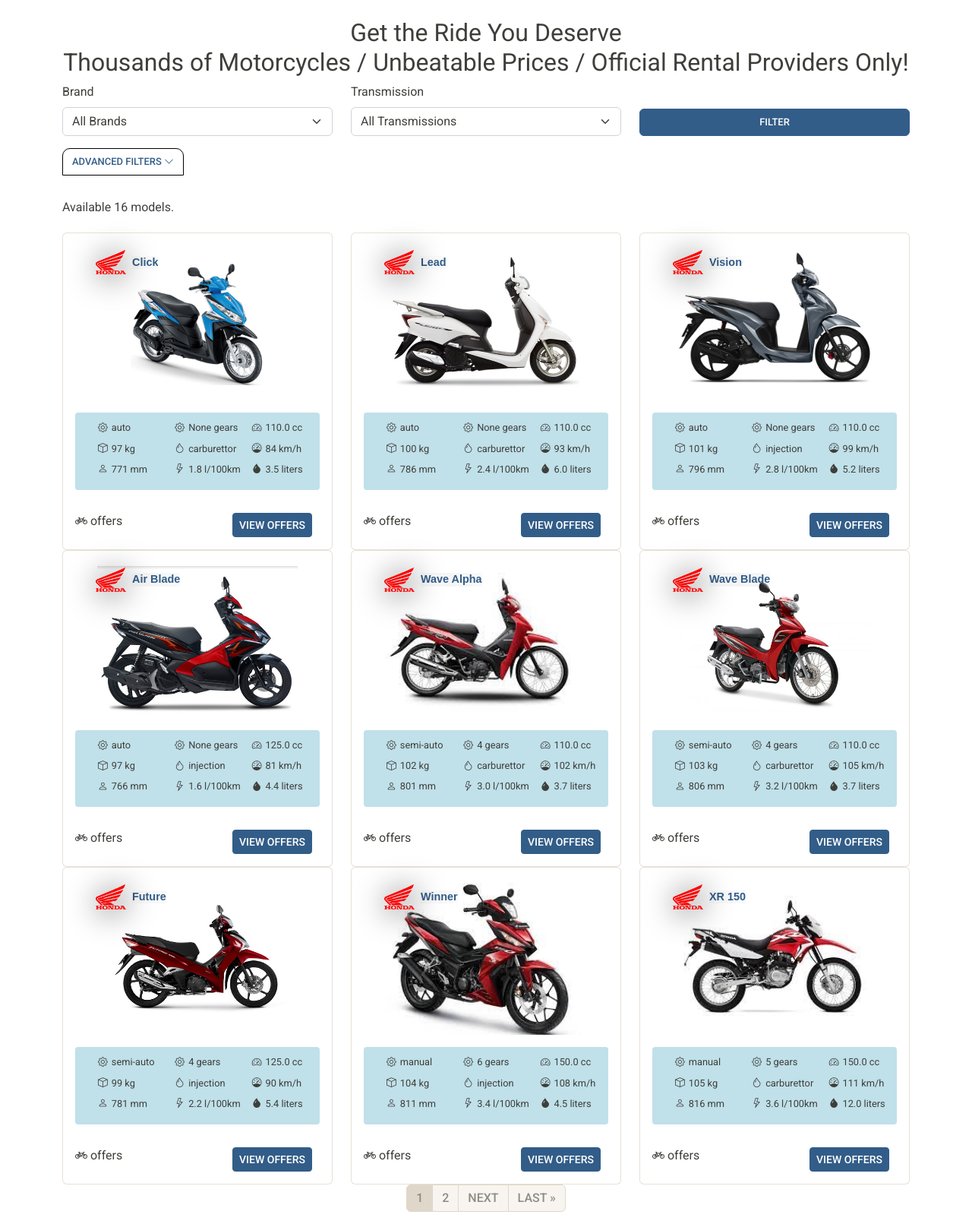
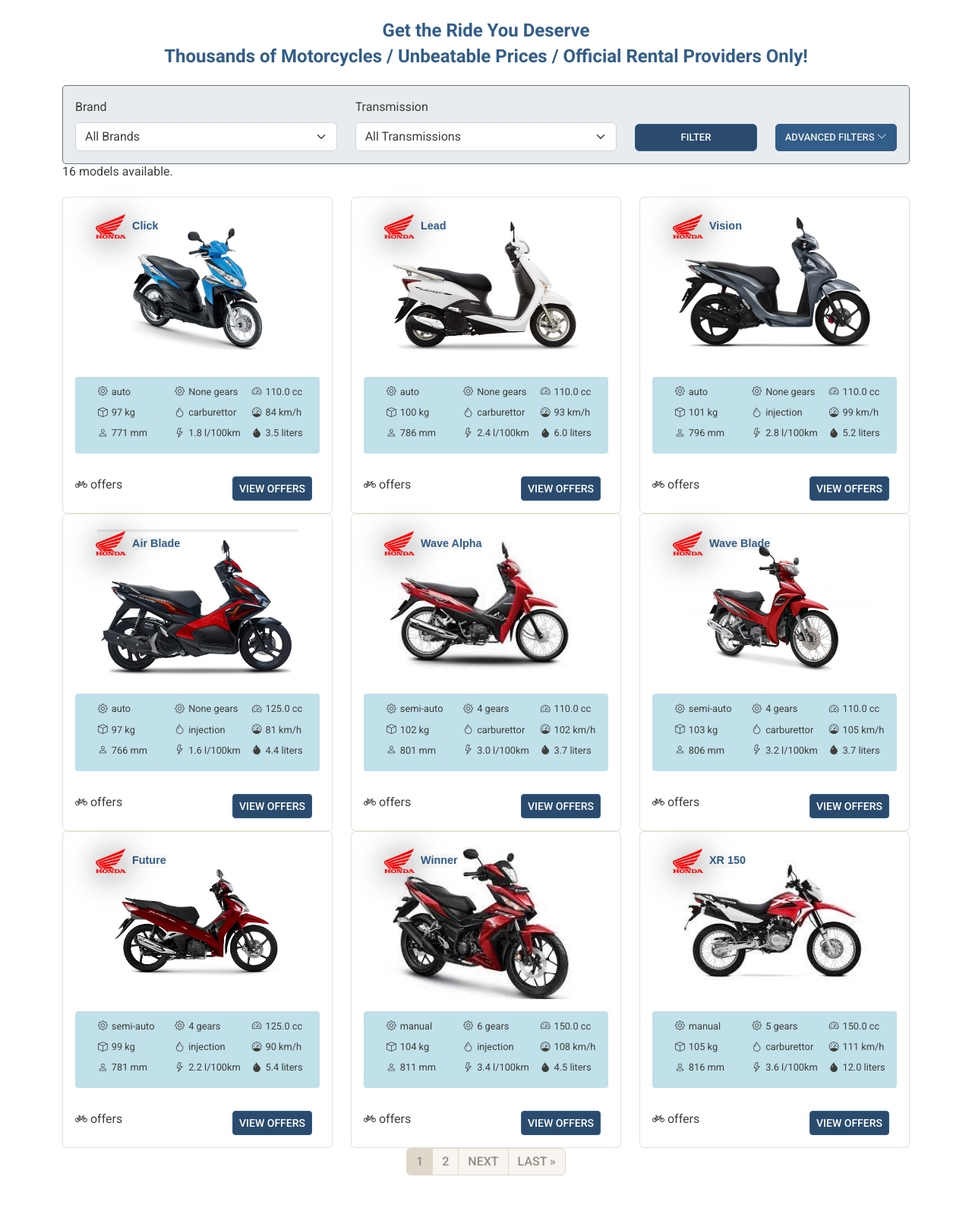
Before and after one commit to ara-foundation/bike-rental-vietnam, a Django app: page / in a window 1280 px wide. Shown: the part 106-1717 px from the top of the page at 76% size. After the commit the page ends 1653 px from the top, so only its background shows below. Run offline with Django 5.2, Linux system fonts and the light colour scheme; data comes from the database, SQL or seed files in the repository; some libraries are stand-ins or nearby versions.

Commit message:
Merge pull request #39 from mikiminimouse/vit
set up advanced filters

```diff
--- a/bike_rental/static/css/bikes.css
+++ b/bike_rental/static/css/bikes.css
@@ -348,7 +348,6 @@
     position: absolute;
     top: 10px;
     left: 10px;
-    /* background-color: rgba(255, 255, 255, 0.8); */
     padding: 8px;
     border-radius: 5px;
     display: flex;
@@ -419,7 +418,6 @@
     z-index: 1;
     margin-right: 20px;
     margin-top: -10px;
-    /* font-size: 1.2rem; */
 }
 
 .price-overlay p {
@@ -428,27 +426,116 @@
     font-size: 1.2rem;
 }
 
+
+.btn-primary {
+    background-color: #325d88;
+    border-color: #325d88;
+}
+
+.btn-primary:hover {
+    background-color: #2a4b6e;
+    border-color: #2a4b6e;
+}
+
+#mainFilters {
+    background-color: #e9ecef;
+    padding: 1rem;
+    border-radius: 5px;
+    border: 1.5px solid #6c757d;
+    margin-bottom: 20px;
+}
+
+#advancedFilters {
+    background-color: #e9ecef;
+    padding: 1rem;
+    border-radius: 0px 0px 5px 5px;
+    border: 1.5px solid #6c757d;
+    border-top-color:#e9ecef;
+    margin-bottom: 20px;
+}
+/* Стили для расширенных фильтров */
 #advancedFilterBtn {
-    margin-bottom: 1rem;
-    border-radius: 10px 10px 0px 0px;
-    border: 1px solid #000; /* Добавляем начальный цвет рамки */
-    background-color: #fff; /* Добавляем начальный цвет фона */
-    transition: all 0.3s ease; /* Добавляем плавный переход */
+    border-radius: 5px;
+    border: 1px solid #325d88;
+    background-color: #325d88;
+    transition: all 0.3s ease;
+    color: #f0f0f0;
+    white-space: nowrap;
+    overflow: hidden;
+    text-overflow: ellipsis;
 }
 
 #advancedFilterBtn:hover {
-    border-color: #ff0000; /* Меняем цвет рамки при наведении */
-    background-color: #f0f0f0; /* Меняем цвет фона при наведении */
+    border-color: #325d88;
+    background-color: #e9ecef;
+    color: #2a4b6e;
+}
+.btn-primary {
+    background-color: #2a4b6e;
+    border-color: #325d88;
 }
 
-#advancedFilters {
-    background-color: #c3d2e1;
-    padding: 1rem;
-    border-radius: 0px 5px 5px 5px;
-    border: 1px solid #325d88;
-    margin-bottom: 20px;
+.btn-primary:hover {
+    color: #2a4b6e;
+    background-color: #e9ecef;
+    border-color: #2a4b6e;
+}
+
+
+/* Корректировка отступов */
+.mb-3 {
+    margin-bottom: 0 !important;
+    padding-bottom: 0 !important;
 }
 
 .mb-4 {
-    margin-bottom: 0 !important;
+    margin: 0 !important;
 }
+
+#mainFilters.advanced-open {
+    background-color: #e9ecef;
+    border: 1.5px solid #6c757d;
+    border-bottom-color:#e9ecef;
+    border-radius: 5px 5px 0px 0px;
+}
+
+.slogan {
+    font-size: 1.5rem;
+    color: #325d88;
+    font-weight: bold;
+    margin-bottom: 20px;
+    line-height: 1.4;
+}
+
+#advancedFilters.show {
+    display: block !important;
+}
+
+#advancedFilters .form-select-sm {
+    font-size: 0.875rem;
+    padding-top: 0.25rem;
+    padding-bottom: 0.25rem;
+}
+
+#advancedFilters .form-label {
+    font-size: 0.875rem;
+    margin-bottom: 0.25rem;
+}
+
+#advancedFilters .btn-sm {
+    font-size: 0.875rem;
+    padding: 0.25rem 0.5rem;
+}
+
+.advanced-filters-row {
+    display: flex;
+    flex-wrap: nowrap;
+    margin-right: -15px;
+    margin-left: -15px;
+}
+
+.filter-item {
+    padding-right: 15px;
+    padding-left: 15px;
+    transition: width 0.3s ease;
+}
--- a/bike_rental/templates/bike_rental.html
+++ b/bike_rental/templates/bike_rental.html
@@ -9,8 +9,9 @@
     <h2 class="slogan">Get the Ride You Deserve <br> Thousands of Motorcycles / Unbeatable Prices / Official Rental Providers Only!</h2>
 </div>
 
+<div id="mainFilters" class="mb-4">
     <form method="get" class="mb-4">
-    <div class="row">
+        <div class="row align-items-end">
             <div class="col-md-4 mb-3">
                 <label for="brand" class="form-label">Brand</label>
                 <select name="brand" id="brand" class="form-select">
@@ -22,87 +23,86 @@
             </div>
             <div class="col-md-4 mb-3">
                 <label for="transmission" class="form-label">Transmission</label>
-            <select name="transmission" id="transmission" class="form-select">
+                <select name="transmission" id="mainTransmission" class="form-select">
                     <option value="">All Transmissions</option>
                     {% for transmission in transmissions %}
                         <option value="{{ transmission }}" {% if transmission == selected_transmission %}selected{% endif %}>{{ transmission }}</option>
                     {% endfor %}
                 </select>
             </div>
-        <div class="col-md-4 mb-3 d-flex align-items-end">
+            <div class="col-md-2 mb-3">
                 <button type="submit" class="btn btn-primary w-100">Filter</button>
+            </div>
+            <div class="col-md-2 mb-3">
+                <button id="advancedFilterBtn" class="btn btn-outline-primary w-100" type="button">
+                    Advanced Filters <i class="bi bi-chevron-down"></i>
+                </button>
             </div>
         </div>
     </form>
-
-<div class="mb-4">
-    <button id="advancedFilterBtn" class="btn btn-outline-primary" type="button">
-        Advanced Filters <i class="bi bi-chevron-down"></i>
-    </button>
 </div>
 
 <div id="advancedFilters" class="mb-4" style="display: none;">
     <form method="get" id="advancedFilterForm">
-        <div class="row">
-            {% if selected_transmission in 'semi-auto,manual' %}
-            <div class="col-md-3 mb-3">
-                <label for="gears" class="form-label">Количество передач</label>
+        <div class="row advanced-filters-row">
+            <div class="col filter-item" id="gearsFilter" style="display: none;">
+                <label for="gears" class="form-label">Number of Gears</label>
                 <select name="gears" id="gears" class="form-select">
-                    <option value="">Все</option>
+                    <option value="">All</option>
                     {% for gear in gears %}
                         <option value="{{ gear }}" {% if gear == selected_gears %}selected{% endif %}>{{ gear }}</option>
                     {% endfor %}
                 </select>
             </div>
-            {% endif %}
-            <div class="col-md-3 mb-3">
-                <label for="fuel_system" class="form-label">Топливная система</label>
+            <div class="col filter-item">
+                <label for="fuel_system" class="form-label">Fuel System</label>
                 <select name="fuel_system" id="fuel_system" class="form-select">
-                    <option value="">Все</option>
+                    <option value="">All</option>
                     {% for fs in fuel_systems %}
                         <option value="{{ fs }}" {% if fs == selected_fuel_system %}selected{% endif %}>{{ fs }}</option>
                     {% endfor %}
                 </select>
             </div>
-            <div class="col-md-3 mb-3">
-                <label for="displacement" class="form-label">Объем двигателя (куб. см)</label>
+            <div class="col filter-item">
+                <label for="displacement" class="form-label">Engine (cc)</label>
                 <select name="displacement" id="displacement" class="form-select">
-                    <option value="">Все</option>
+                    <option value="">All</option>
                     {% for disp in displacements %}
                         <option value="{{ disp }}" {% if disp == selected_displacement %}selected{% endif %}>{{ disp }}</option>
                     {% endfor %}
                 </select>
             </div>
-            <div class="col-md-3 mb-3">
-                <label for="wheel_size" class="form-label">Размер колес (дюймы)</label>
+            <div class="col filter-item">
+                <label for="wheel_size" class="form-label">Wheel (in)</label>
                 <select name="wheel_size" id="wheel_size" class="form-select">
-                    <option value="">Все</option>
+                    <option value="">All</option>
                     {% for size in wheel_sizes %}
                         <option value="{{ size }}" {% if size == selected_wheel_size %}selected{% endif %}>{{ size }}</option>
                     {% endfor %}
                 </select>
             </div>
-            <div class="col-md-3 mb-3">
-                <label for="weight" class="form-label">Вес (кг)</label>
+            <div class="col filter-item">
+                <label for="weight" class="form-label">Weight (kg)</label>
                 <select name="weight" id="weight" class="form-select">
-                    <option value="">Все</option>
+                    <option value="">All</option>
                     {% for w in weights %}
                         <option value="{{ w }}" {% if w == selected_weight %}selected{% endif %}>{{ w }}</option>
                     {% endfor %}
                 </select>
             </div>
         </div>
-        <div class="row">
-            <div class="col-md-12">
-                <button type="submit" class="btn btn-primary">Применить фильтры</button>
+        <div class="row mt-3">
+            <div class="col-12">
+                <button type="submit" class="btn btn-primary">Apply Filters</button>
             </div>
         </div>
+        <input type="hidden" id="advancedFiltersState" name="advancedFiltersState" value="{{ request.GET.advancedFiltersState|default:'closed' }}">
     </form>
 </div>
 
 {% if selected_brand or selected_transmission %}
     <div class="mt-3 mb-4">
-        <h6>Applied filters:</h6>
+        <h6>Applied Filters:</h6>
         <ul class="list-inline">
             {% if selected_brand %}
                 <li class="list-inline-item">
@@ -119,8 +119,8 @@
 {% endif %}
 
 <div class="mt-3 mb-4">
-    <h6>Available {{ bike_rental_count }}
-        {% if bike_rental_count == 1 %}model{% else %}models{% endif %}.
+    <h6>{{ bike_rental_count }}
+        {% if bike_rental_count == 1 %}model{% else %}models{% endif %} available.
     </h6>
 </div>
 
@@ -132,12 +132,12 @@
                     {% if bikemodel.bike_model_photo %}
                         <img src="{{ bikemodel.bike_model_photo.url }}" alt="{{ bikemodel.model }}" class="card-img-top">
                     {% else %}
-                        <span class="text-muted">No photo available</span>
+                        <span class="text-muted">Photo not available</span>
                     {% endif %}
                     {% with min_price=bikemodel.get_min_price_per_day %}
                         {% if min_price %}
                             <div class="price-overlay">
-                                <p class="mb-0"><i class="bi bi-currency-dollar" title="Price per day"></i> from: <br> {{ min_price }} usd/day</p>
+                                <p class="mb-0"><i class="bi bi-currency-dollar" title="Price per day"></i> from: <br> {{ min_price }} $/day</p>
                             </div>
                         {% endif %}
                     {% endwith %}
@@ -176,7 +176,7 @@
         </div>
     {% empty %}
         <div class="col-12">
-            <p class="text-center">No bike models found</p>
+            <p class="text-center">No motorcycles found</p>
         </div>
     {% endfor %}
 </div>
@@ -207,51 +207,56 @@
 
 <script>
 document.addEventListener('DOMContentLoaded', function() {
-    const removeFilterLinks = document.querySelectorAll('.remove-filter');
-    const form = document.querySelector('form');
-
-    removeFilterLinks.forEach(link => {
-        link.addEventListener('click', function(e) {
-            e.preventDefault();
-            const filterToRemove = this.getAttribute('data-filter');
-            const select = document.querySelector(`select[name="${filterToRemove}"]`);
-            if (select) {
-                select.value = '';
-                form.submit();
-            }
-        });
-    });
-
     const advancedFilterBtn = document.getElementById('advancedFilterBtn');
     const advancedFilters = document.getElementById('advancedFilters');
+    const mainFilters = document.getElementById('mainFilters');
+    const mainTransmissionSelect = document.getElementById('mainTransmission');
+    const gearsFilter = document.getElementById('gearsFilter');
+    const advancedFiltersRow = document.querySelector('.advanced-filters-row');
+    const advancedFiltersState = document.getElementById('advancedFiltersState');
 
-    advancedFilterBtn.addEventListener('click', function() {
-        if (advancedFilters.style.display === 'none') {
-            advancedFilters.style.display = 'block';
-            advancedFilterBtn.innerHTML = 'Advanced Filters <i class="bi bi-chevron-up"></i>';
+    function updateGearsFilter() {
+        const mainTransmission = mainTransmissionSelect.value;
+
+        if (mainTransmission === 'semi-auto' || mainTransmission === 'manual') {
+            gearsFilter.style.display = 'block';
         } else {
-            advancedFilters.style.display = 'none';
-            advancedFilterBtn.innerHTML = 'Advanced Filters <i class="bi bi-chevron-down"></i>';
+            gearsFilter.style.display = 'none';
         }
-    });
-
-    const advancedFilterForm = document.getElementById('advancedFilterForm');
-    advancedFilterForm.addEventListener('submit', function(e) {
-        e.preventDefault();
-        const formData = new FormData(advancedFilterForm);
-        const searchParams = new URLSearchParams(formData);
-        const currentUrl = new URL(window.location.href);
-
-        for (let [key, value] of searchParams) {
-            if (value) {
-                currentUrl.searchParams.set(key, value);
-            } else {
-                currentUrl.searchParams.delete(key);
-            }
+        adjustFilterLayout();
     }
 
-        window.location.href = currentUrl.toString();
+    function adjustFilterLayout() {
+        const visibleFilters = advancedFiltersRow.querySelectorAll('.filter-item:not([style*="display: none"])');
+        const filterWidth = 100 / visibleFilters.length;
+        visibleFilters.forEach(filter => {
+            filter.style.width = `${filterWidth}%`;
         });
+    }
+
+    function toggleAdvancedFilters() {
+        advancedFilters.style.display = advancedFilters.style.display === 'none' ? 'block' : 'none';
+        mainFilters.classList.toggle('advanced-open');
+
+        const icon = advancedFilterBtn.querySelector('i');
+        icon.classList.toggle('bi-chevron-down');
+        icon.classList.toggle('bi-chevron-up');
+
+        advancedFiltersState.value = advancedFilters.style.display === 'none' ? 'closed' : 'open';
+
+        updateGearsFilter();
+    }
+
+    advancedFilterBtn.addEventListener('click', toggleAdvancedFilters);
+
+    mainTransmissionSelect.addEventListener('change', updateGearsFilter);
+
+    // Восстановление состояния фильтров
+    if (advancedFiltersState.value === 'open') {
+        toggleAdvancedFilters();
+    }
+
+    updateGearsFilter();
 });
 </script>
 
--- a/bike_rental/views.py
+++ b/bike_rental/views.py
@@ -14,6 +14,19 @@ from .forms import ClientForm, OrderForm
 from .models import Bike, BikeBrand, BikeModel, BikeOrder
 from .utils import get_total_bikes_for_brand
 
+
+def bike_rental_view(request):
+    # ... существующий код ...
+    context = {
+        # ... существующий контекст ...
+        'selected_transmission': request.GET.get('transmission', ''),
+        'selected_gears': request.GET.get('gears', ''),
+        'selected_fuel_system': request.GET.get('fuel_system', ''),
+        'selected_displacement': request.GET.get('displacement', ''),
+        'selected_wheel_size': request.GET.get('wheel_size', ''),
+        'selected_weight': request.GET.get('weight', ''),
+    }
+    return render(request, 'bike_rental.html', context)
 
 class BikeModelListView(ListView):
     model = BikeModel
```
Lines whose indentation alone changed are shown as unchanged.
